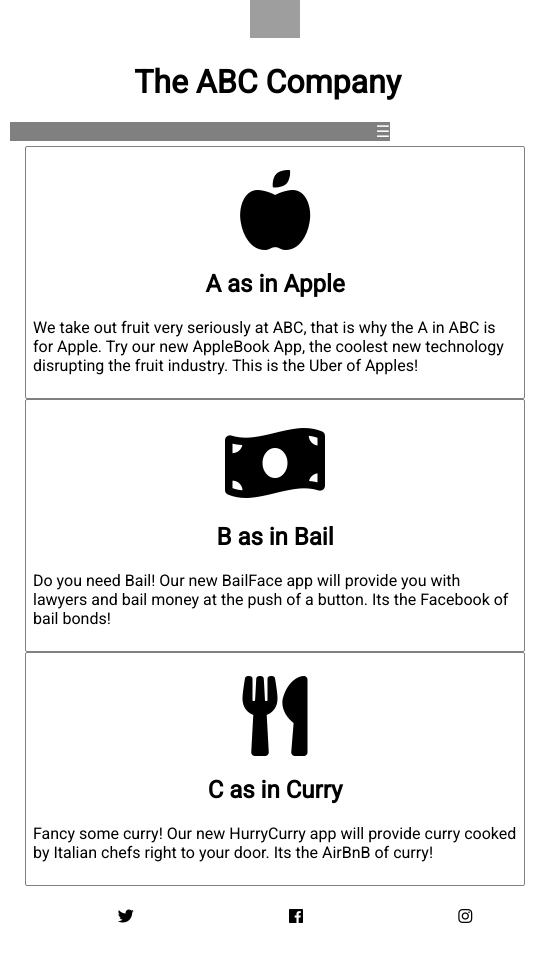
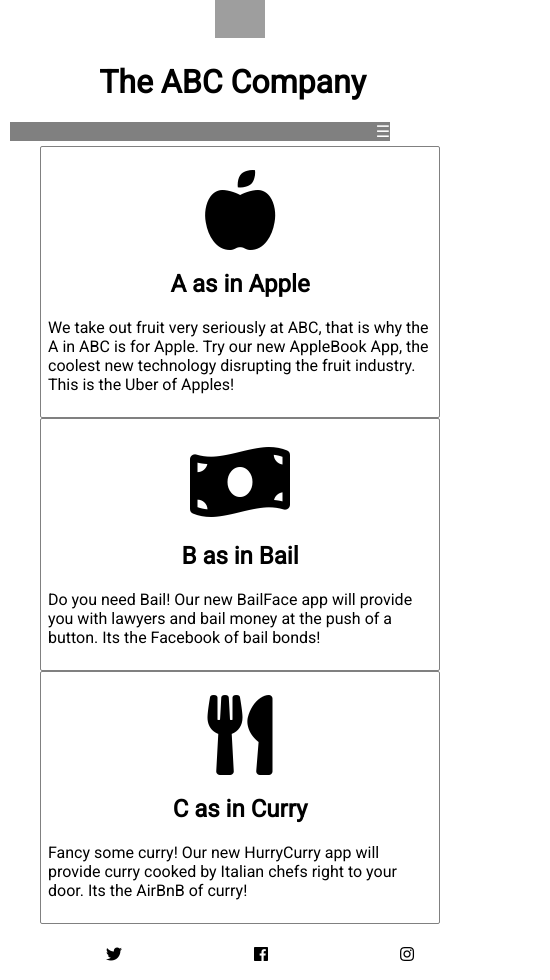
Before and after one commit to pepehdezx2/Mediaq-Flexb, a plain HTML site: page index.html in a window 390 px wide. Shown: the whole page, 550 px wide, since content can reach past the window. Before the commit the page ends 942 px from the top, so only its background shows below. Drawn offline with Linux system fonts and the light colour scheme; grey boxes are pictures that could not be loaded.

Commit message:
size management

```diff
--- a/assets/css/index.css
+++ b/assets/css/index.css
@@ -68,7 +68,7 @@
 	margin-bottom: 10px;
 	padding: 7px;
 	justify-content: center;
-  	width: 500px;
+  	width: 400px;
   	text-align: left;
   	margin: auto;
   	border: 1px solid grey;
@@ -79,7 +79,7 @@
 	margin: auto;
 	display: flex;
 	flex-direction: column;
-	width: 550px;
+	width: 480px;
 }
 
 .cc{
@@ -92,7 +92,7 @@
 header{
 	display: flex;
 	flex-direction: column;
-	width:550px;
+	width:480px;
 	margin: auto;
 }
 
@@ -102,7 +102,7 @@
 }
 
 footer{
-	width:550px;
+	width:480px;
 	margin:auto;
 }
 
```
